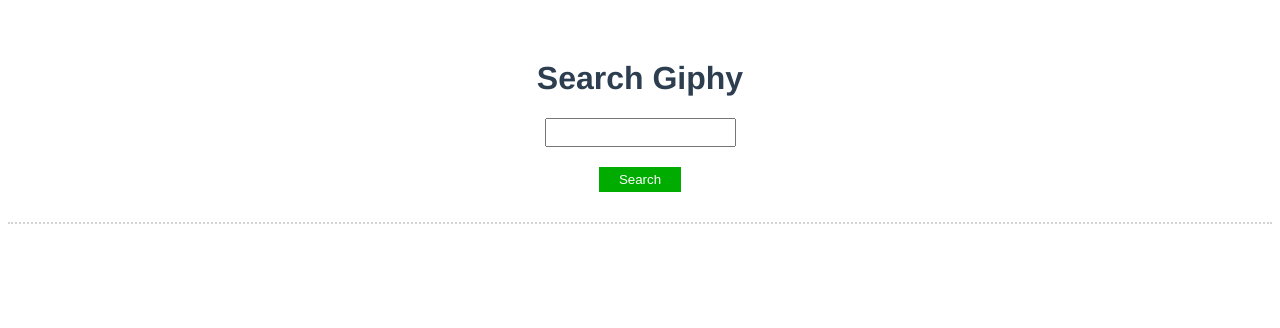
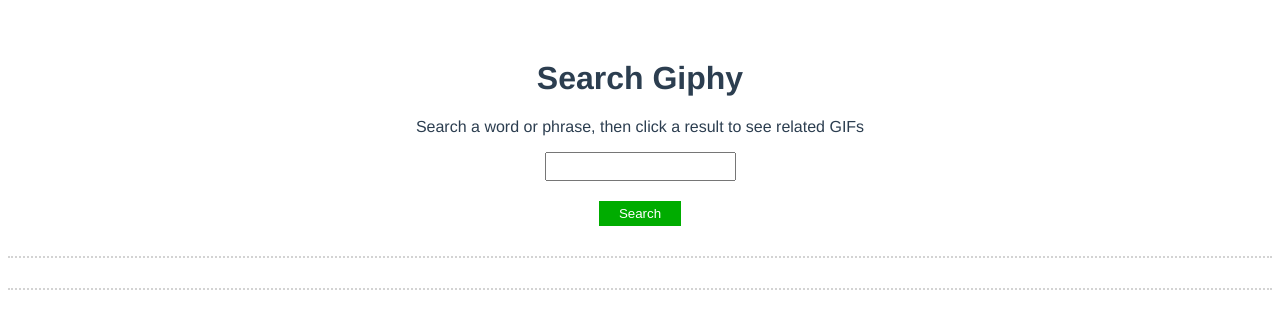
Before and after one commit to isAdamBailey/gif-search-tool, a Vue app: page / in a window 1280 px wide. Shown: the top 328 px of the page. Built offline with nearby package versions, Linux system fonts and the light colour scheme.

Commit message:
Adds datamuse api and searches related words, allows gif search from clicking results

```diff
--- a/src/components/GifSearch.vue
+++ b/src/components/GifSearch.vue
@@ -1,16 +1,28 @@
 <template>
   <div>
     <h1>{{ msg }}</h1>
+    <p>Search a word or phrase, then click a result to see related GIFs</p>
     <input v-model="searchTerm"
+           @keyup.enter="getWords()"
            type="text">
     <button class="button"
-            @click="getGifs()">Search</button>
-    <div class="gif-container">
-      <div v-for="gif in gifs"
-           class="gif-container__item">
-        <img :src="gif"
-             :key="gif.id">
+            @click="getWords()">Search</button>
+    <div class="word-container">
+      <div v-for="word in words"
+           class="word-container__item"
+           :key="word.word">
+        <span class="word-container__item--link"
+              @click="getGifs(word.word)">
+          {{ word.word }}
+        </span>
       </div>
+    </div>
+    <div v-if="gifs"
+         class="gif-container">
+      <img v-for="gif in gifs"
+           class="gif-container__item"
+           :src="gif"
+           :key="gif.id"/>
     </div>
   </div>
 </template>
@@ -25,17 +37,18 @@
       return {
         searchTerm: '',
         gifs: [],
+        words: [],
       };
     },
     methods: {
-      getGifs() {
+      getGifs(word) {
+        this.gifs = [];
+        this.searchTerm = word;
         let apiKey = "dc6zaTOxFJmzC";
         let searchEndPoint = "https://api.giphy.com/v1/gifs/search?";
         let limit = 5;
 
-        let url = `${searchEndPoint}&api_key=${apiKey}&q=${
-          this.searchTerm
-          }&limit=${limit}`;
+        let url = `${searchEndPoint}&api_key=${apiKey}&q=${this.searchTerm}&limit=${limit}`;
 
         fetch(url)
           .then(response => {
@@ -53,6 +66,25 @@
           .map(gif => gif.id)
           .map(gifId => {
             return `https://media.giphy.com/media/${gifId}/giphy.gif`;
+          });
+      },
+      getWords() {
+        this.gifs = [];
+        this.words = [];
+        let searchEndPoint = "https://api.datamuse.com";
+        let limit = 10;
+
+        let url = `${searchEndPoint}/words?ml=${this.searchTerm}&max=${limit}`;
+
+        fetch(url)
+          .then(response => {
+            return response.json();
+          })
+          .then(json => {
+            this.words = json;
+          })
+          .catch(err => {
+            console.log(err);
           });
       },
     },
@@ -89,4 +121,24 @@
   .gif-container__item {
     padding: 10px;
   }
+
+  .word-container {
+    margin-top: 30px;
+    border-top: dotted 2px lightgray;
+    display: flex;
+    justify-content: space-evenly;
+    align-items: center;
+  }
+
+  .word-container__item {
+    padding: 10px;
+  }
+
+  .word-container__item--link {
+    font-weight: bold;
+  }
+
+  .word-container__item--link:hover {
+    cursor: pointer;
+  }
 </style>
```
